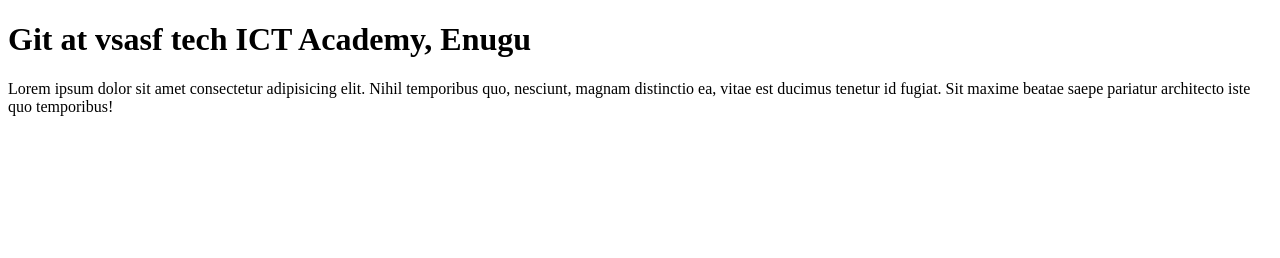
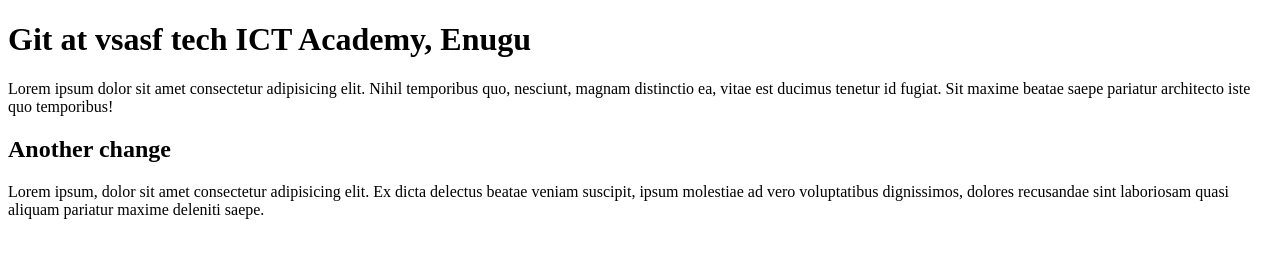
Before and after one commit to joanagatha/Mypractice, a plain HTML site: page index.html in a window 1280 px wide. Drawn offline with Linux system fonts and the light colour scheme.

Commit message:
updated index

```diff
--- a/index.html
+++ b/index.html
@@ -13,6 +13,12 @@
          magnam distinctio ea, vitae est ducimus tenetur id fugiat.
          Sit maxime beatae saepe pariatur architecto iste quo temporibus!
     </p>
+    <h2>Another change</h2>
+    <p>Lorem ipsum, dolor sit amet consectetur adipisicing elit.
+         Ex dicta delectus beatae veniam suscipit,
+          ipsum molestiae ad vero voluptatibus dignissimos,
+           dolores recusandae sint laboriosam quasi
+            aliquam pariatur maxime deleniti saepe.</p>
 
 </body>
 </html>
```
